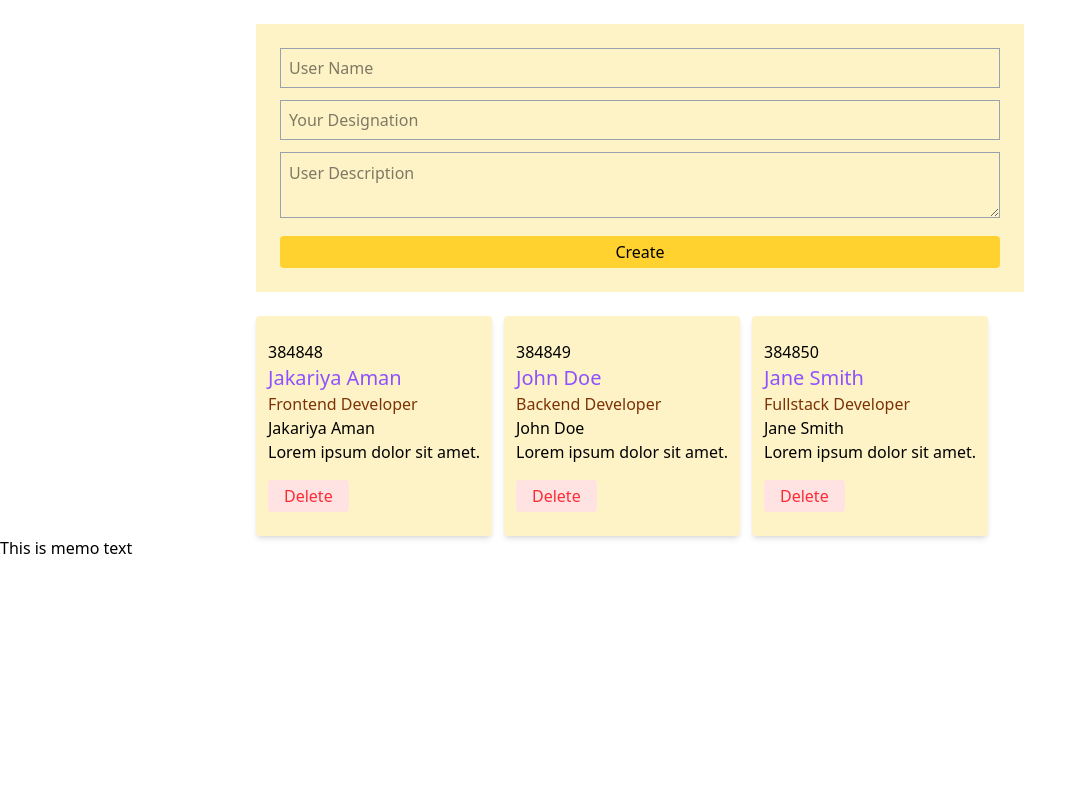
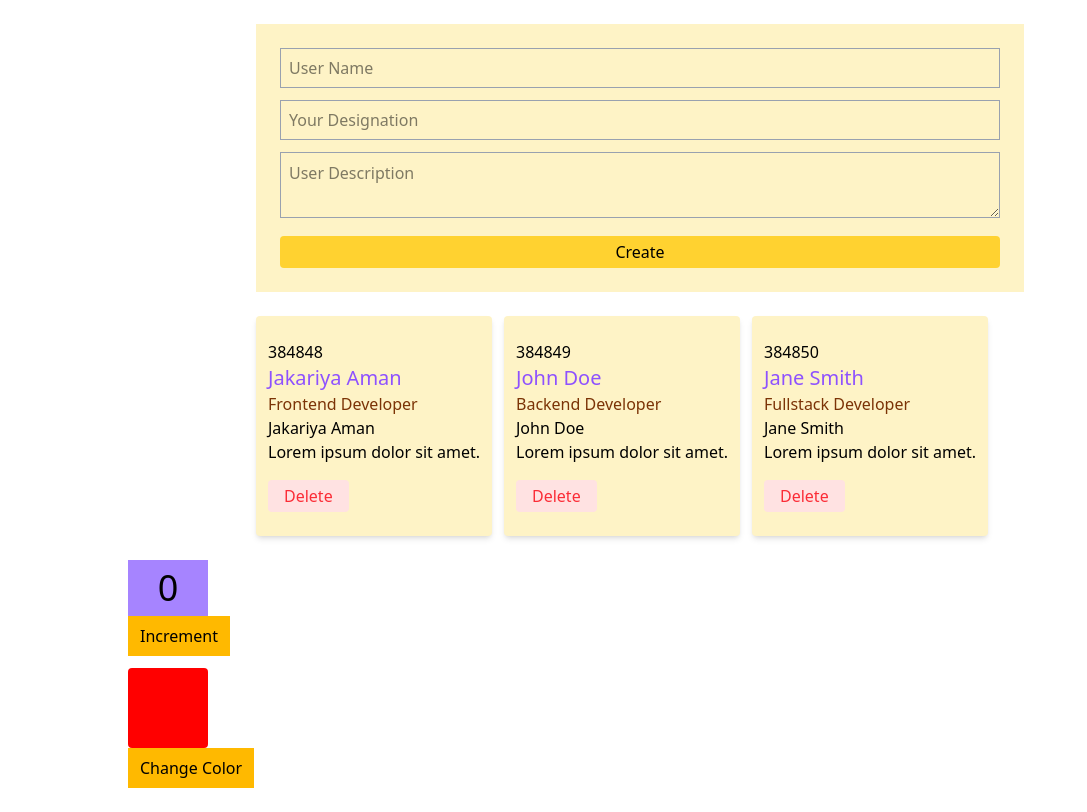
Before and after one commit to jakariya-ahmed/tiny-projects, a React (Vite) app in the folder react-core/: page / in a window 1280 px wide. Shown: the whole page, without its empty margins (0-1087 px from the left). Built offline with nearby package versions, Linux system fonts and the light colour scheme.

Commit message:
completed advanced state management reducer

```diff
--- a/react-core/src/components/core/CreateUser.jsx
+++ b/react-core/src/components/core/CreateUser.jsx
@@ -3,8 +3,11 @@ import { UsersContext } from "../../context/UsersContext";
 
 
 export default function CreateUser() {
+    // use context by context api
+    /* const {users, setUsers} = useContext(UsersContext); */
 
-    const {users, setUsers} = useContext(UsersContext);
+    // use context by reducer
+    const {state, dispatch} = useContext(UsersContext);
 
     const [createUser, setCreateUser] = useState({id: Date.now(), name: '', desi: '', desc: ''});
 
@@ -42,8 +45,13 @@ export default function CreateUser() {
             return;
         }
 
-        // Add user to the list
-        setUsers([...users, createUser]);
+        // Add user to the list by context api
+        /* setUsers([...users, createUser]); */
+
+        // Add user to the list by reducer
+        dispatch({type: 'ADD_USER', payload: createUser})
+
+
 
         // Reset form
         setCreateUser({id: Date.now(), name: '', desi: '', desc: ''});
--- a/react-core/src/components/core/MemoComp.jsx
+++ b/react-core/src/components/core/MemoComp.jsx
@@ -1,11 +1,43 @@
-export default function MemoComp(){
-    return (
-        <div>
+import { memo, useState } from "react";
 
 
+function Swatch({ color }){
+    console.log(`Swatch is rendered! ${color}`);
+    return(
+        <div className="w-20 h-20 rounded" style={{ backgroundColor: color}}>
 
-
-            <h1>This is memo text</h1>
         </div>
     );
 }
+
+const MemoedSwatch = memo(Swatch);
+
+export default function MemoComp(){
+    const[count, setCount] = useState(0);
+    const[color, setColor] = useState('red');
+    console.log('App is Rendered!');
+    return (
+        <div className="my-6 w-5xl mx-auto space-y-3">
+
+            <div className="">
+                <h1 className="bg-violet-400 px-3 py-2 w-20 text-4xl text-center">{count}</h1>
+                <button
+                className="bg-amber-400 px-3 py-2"
+                onClick={ () => setCount(count => count + 1)}
+                >
+                    Increment
+                </button>
+            </div>
+
+            <div>
+                <MemoedSwatch color={color} />
+                <button
+                className="bg-amber-400 px-3 py-2"
+                onClick={ () => setColor(color === 'red' ? 'blue' : 'red')}
+                >
+                    Change Color
+                </button>
+            </div>
+        </div>
+    );
+}
--- a/react-core/src/components/core/Users.jsx
+++ b/react-core/src/components/core/Users.jsx
@@ -4,17 +4,21 @@ import { UsersContext } from "../../context/UsersContext";
 
 export default function Users() {
 
-    const { users, setUsers}  = useContext(UsersContext); /* using custom hook */
+    // const { users, setUsers}  = useContext(UsersContext); /* using custom hook */
+    const { state, dispatch}  = useContext(UsersContext); /* using custom hook */
 
     // Handle delete user
     const handleDel = (id) => {
-        const filteredUsers = users.filter(user => user.id !== id);
-        setUsers(filteredUsers);
+        // Delete by context api
+        /* const filteredUsers = state.users.filter(user => user.id !== id); */
+
+        // Delete by reducer
+        dispatch({type: 'DELETE_USER', payload: id});
     }
 
     return (
         <section className="flex max-w-3xl mx-auto gap-x-3 mt-6">
-            {users.map(user => (
+            {state.users.map(user => (
                 <div className="" key={user.id}>
                     <article className="max-d-md shadow-md px-3 py-6 bg-amber-100 rounded-sm">
                         <p>{user.id}</p>
--- a/react-core/src/hooks/useUsersContext.jsx
+++ b/react-core/src/hooks/useUsersContext.jsx
@@ -1,5 +1,6 @@
-import React, { useContext, useState, createContext } from "react";
+import React, { useContext, useState, createContext, useReducer } from "react";
 import { UsersContext } from "../context/UsersContext";
+import { initialState, reducer } from "../reducer/usersReducer";
 
 // 1. Create the context
 
@@ -9,14 +10,18 @@ import { UsersContext } from "../context/UsersContext";
 
 // 3. Provider component
 const UsersProvider = ({ children }) => {
-  const [users, setUsers] = useState([
-    { id: 384848, name: "Jakariya Aman", desi: "Frontend Developer", desc: "Lorem ipsum dolor sit amet." },
-    { id: 384849, name: "John Doe", desi: "Backend Developer", desc: "Lorem ipsum dolor sit amet." },
-    { id: 384850, name: "Jane Smith", desi: "Fullstack Developer", desc: "Lorem ipsum dolor sit amet." }
-  ]);
+  // Users from reducer
+  const[state, dispatch] = useReducer(reducer, initialState)
+
+  //Users for context api without reducer
+  // const [users, setUsers] = useState([
+  //       { id: 384848, name: "Jakariya Aman", desi: "Frontend Developer", desc: "Lorem ipsum dolor sit amet." },
+  //       { id: 384849, name: "John Doe", desi: "Backend Developer", desc: "Lorem ipsum dolor sit amet." },
+  //       { id: 384850, name: "Jane Smith", desi: "Fullstack Developer", desc: "Lorem ipsum dolor sit amet." }
+  //     ]);
 
   return (
-    <UsersContext.Provider value={{ users, setUsers }}>
+    <UsersContext.Provider value={{ state, dispatch }}>
       {children}
     </UsersContext.Provider>
   );
--- /dev/null
+++ b/react-core/src/reducer/usersReducer.js
@@ -0,0 +1,30 @@
+export const initialState = {
+    users: [
+        { id: 384848, name: "Jakariya Aman", desi: "Frontend Developer", desc: "Lorem ipsum dolor sit amet." },
+        { id: 384849, name: "John Doe", desi: "Backend Developer", desc: "Lorem ipsum dolor sit amet." },
+        { id: 384850, name: "Jane Smith", desi: "Fullstack Developer", desc: "Lorem ipsum dolor sit amet." }
+      ]
+}
+
+
+export const reducer = (state, action) => {
+    switch(action.type) {
+        case "ADD_USER":
+
+            return {
+                ...state,
+                users: [...state.users, action.payload]
+            };
+
+        case "DELETE_USER":
+            const filteredUsers = state.users
+            .filter(user => user.id !== action.payload)
+            return {
+                ...state,
+                users: filteredUsers
+            }
+
+        default:
+            return state;
+    }
+}
```
